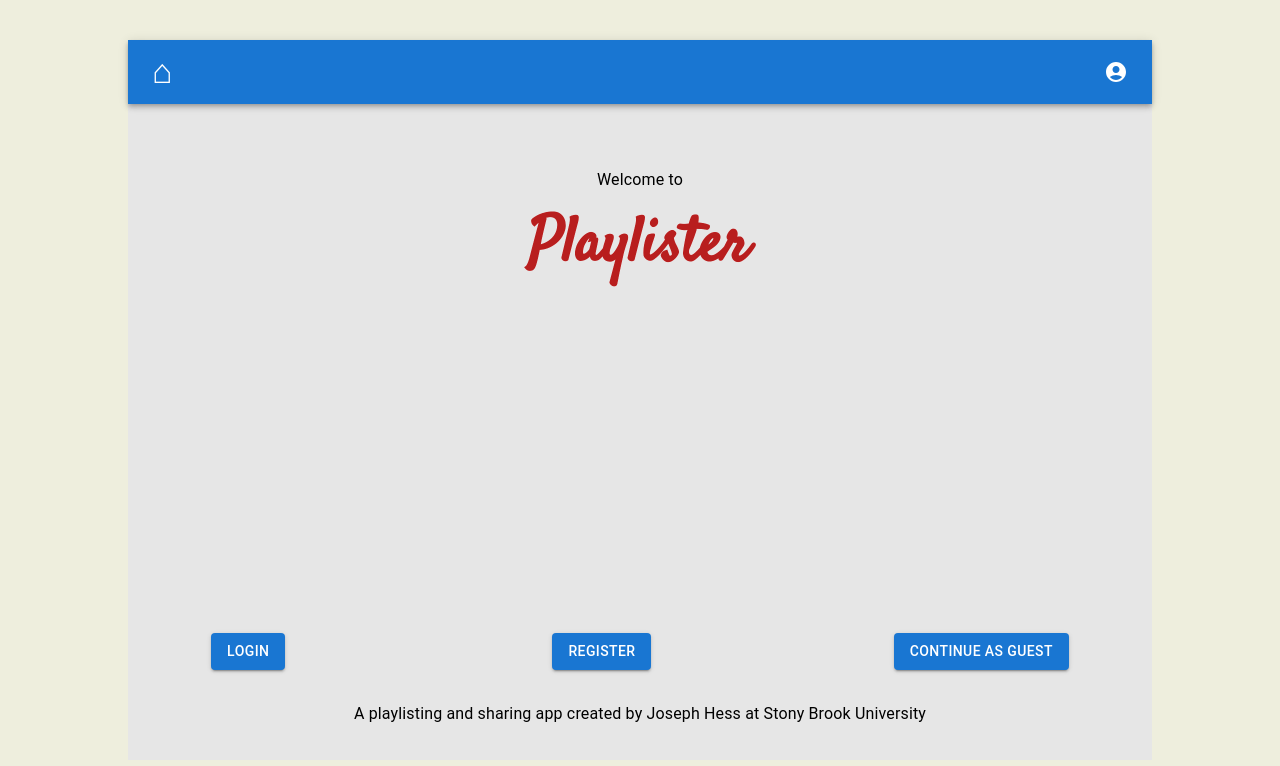
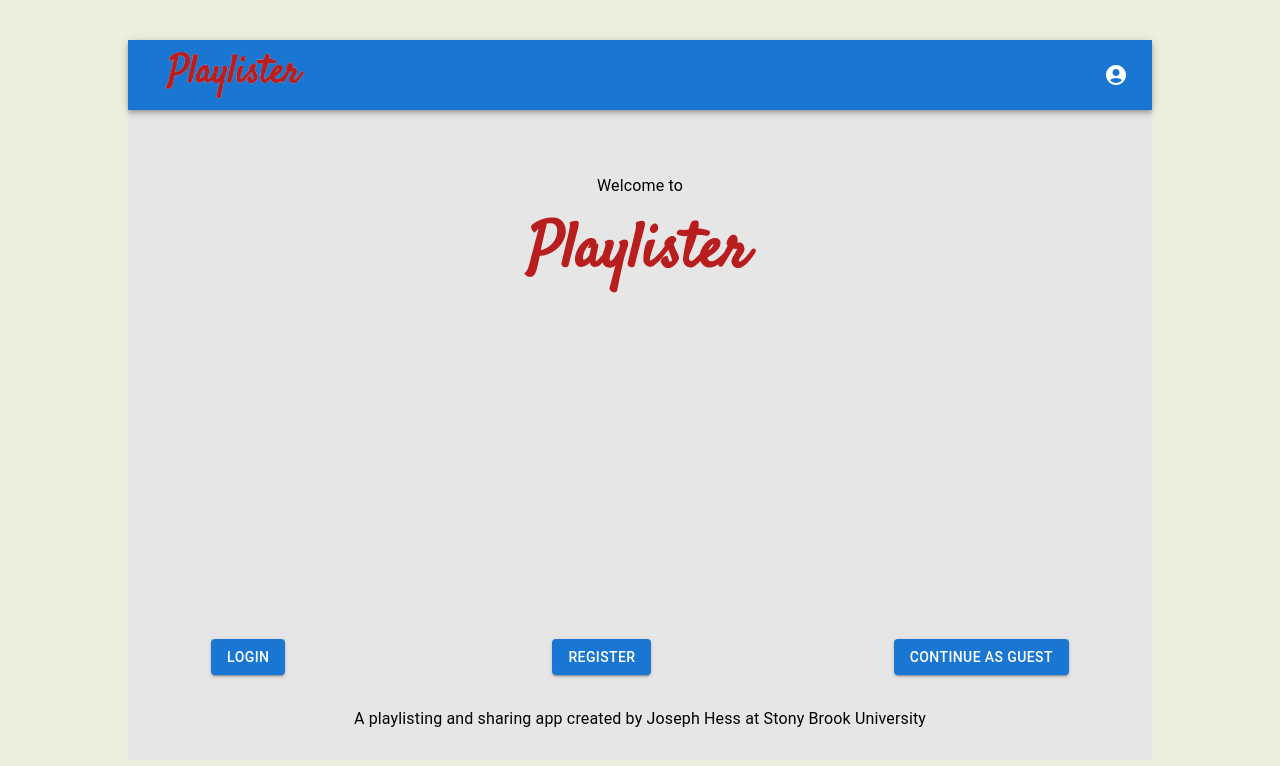
Before and after one commit to jh-sbu/cse-316_final-project, a React (Create React App) app in the folder client/: page / in a window 1280 px wide. Shown: the top 766 px of the page. Built offline with nearby package versions, Linux system fonts and the light colour scheme; no server answers.

Commit message:
Replaced top bar home button with playlister logo

```diff
--- a/client/src/components/AppBanner.js
+++ b/client/src/components/AppBanner.js
@@ -13,6 +13,8 @@ import Menu from '@mui/material/Menu';
 import MenuItem from '@mui/material/MenuItem';
 import Toolbar from '@mui/material/Toolbar';
 import Typography from '@mui/material/Typography';
+
+import PlaylisterLogo from '../PlaylisterLogo.png';
 
 export default function AppBanner() {
     const { auth } = useContext(AuthContext);
@@ -108,7 +110,17 @@ export default function AppBanner() {
                         component="div"
                         sx={{ display: { xs: 'none', sm: 'block' } }}
                     >
-                        <Link style={{ textDecoration: 'none', color: 'white' }} to='/'>⌂</Link>
+                        <Box
+                            component="img"
+                            sx={{
+                                height: 60,
+                                width: 165,
+                                maxHeight: 60,
+                                maxWidth: 165
+                            }}
+                            alt="Playlister Logo"
+                            src={PlaylisterLogo}
+                        />
                     </Typography>
                     <Box sx={{ flexGrow: 1 }}>{editToolbar}</Box>
                     <Box sx={{ display: { xs: 'none', md: 'flex' } }}>
```
